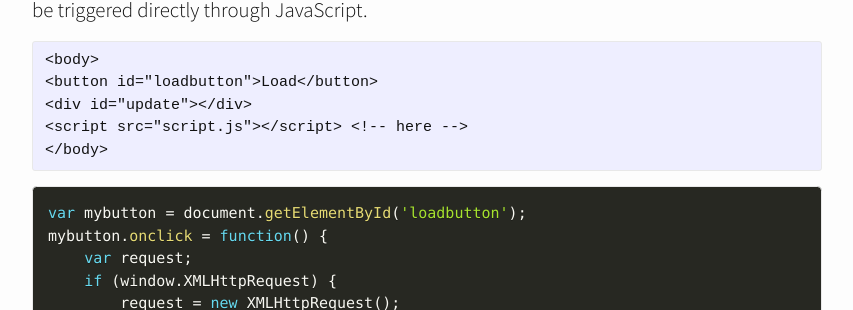
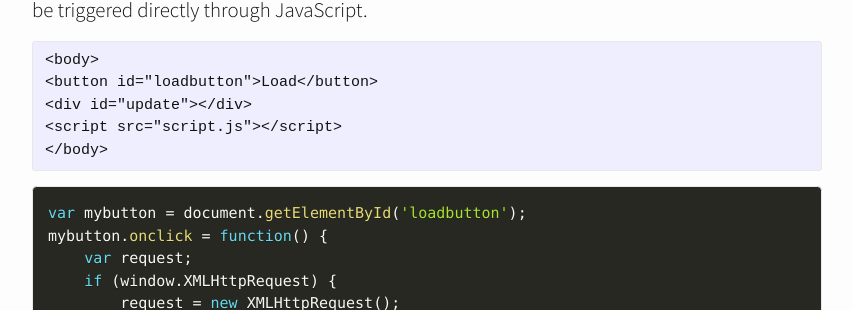
Before and after one commit to dumpofmemory/dumpofmemory.github.io, a Jekyll site: the page built from _posts/2017-12-24-event-driven-ajax.md, in a window 1280 px wide and 900 px high, scrolled down 1359 px. Shown: the part 208-518 px from the top of the window, without its empty margins (213-1066 px from the left). Built offline with Jekyll 4.4.1, drawn with Linux system fonts in a browser that asks for light colours; nearby versions of some CDN libraries; some of the changed lines change nothing that is shown.

Commit message:
Update 2017-12-24-event-driven-ajax.md

````diff
--- a/_posts/2017-12-24-event-driven-ajax.md
+++ b/_posts/2017-12-24-event-driven-ajax.md
@@ -51,7 +51,7 @@ So events can be triggered either as attributes, like we have done right here, a
 <body>
 <button id="loadbutton">Load</button>
 <div id="update"></div>
-<script src="script.js"></script> <!-- here -->
+<script src="script.js"></script>
 </body>
 ```
 
````
